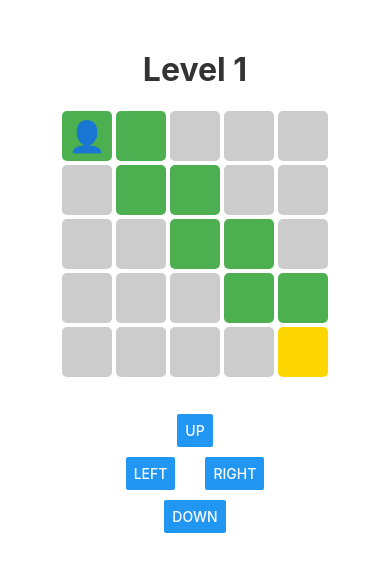
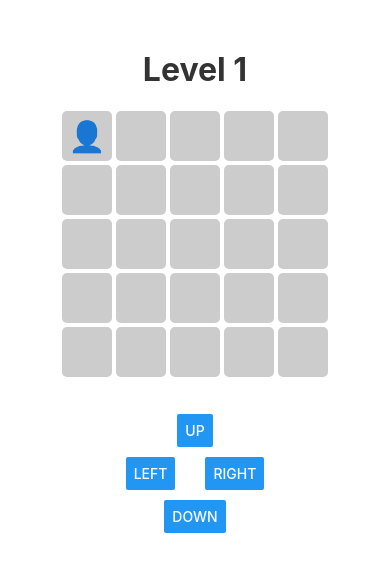
Before and after one commit to SunHorizon/mindmaze-game, a React Native app: screen / in a window 390 px wide. Shown: the top 572 px of the page. Built offline with nearby package versions, Linux system fonts and the light colour scheme.

Commit message:
added level start animation

```diff
--- a/src/screens/GameScreen.js
+++ b/src/screens/GameScreen.js
@@ -1,10 +1,23 @@
-import React, { useState } from "react";
+import React, { useState, useEffect } from "react";
 import level1 from '../data/level1.json'
 import { View, Text, StyleSheet, Button } from "react-native";
 
 
 const GameScreen = () => {
     const [playerPos, setPlayerPos] = useState({row: 0, col: 0});
+    const [isMemorizationPhase, setIsMemorizationPhase] = useState(true);
+    const [countdown, setCountdown] = useState(3);
+
+    useEffect(() => {
+      if(countdown > 0){
+        const timer = setTimeout(() => {
+        setCountdown(countdown - 1);
+        }, 1000);
+        return () => clearTimeout(timer);
+      }else{
+        setIsMemorizationPhase(false);
+      }
+    },[countdown])
 
     const canMoveTo = (row, col) => {
         const isBonds = row >= 0 && row < level1.height && col >= 0 && col < level1.width;
@@ -35,9 +48,9 @@ const GameScreen = () => {
                                     key={colIndex}
                                     style={[
                                         styles.tile,
-                                        tile === 1 && styles.titleWalable,
-                                        tile === 2 && styles.tileGoal,
-                                        tile === 0 && styles.tileEmpty,
+                                        (isMemorizationPhase
+                                          ? (tile === 1 && styles.tileWalkables) || (tile === 2 && styles.tileGoal) || (tile === 0 && styles.tileEmpty)
+                                        : styles.tileEmpty),
                                     ]}
                                 >
                                     {isPlayer && (
@@ -53,6 +66,9 @@ const GameScreen = () => {
             </View>
 
             {/* Controls */}
+            {isMemorizationPhase ?
+              (<Text style={styles.countdownText}> Memorize the path... {countdown} </Text>)
+                :
               <View style={styles.controls}>
                   <View style={styles.dpadRow}>
                       <Button title="Up" onPress={() => movePlayer(-1, 0)} />
@@ -65,7 +81,7 @@ const GameScreen = () => {
                   <View style={styles.dpadRow}>
                       <Button title="Down" onPress={() => movePlayer(1, 0)} />
                   </View>
-            </View>
+              </View>}
 
         </View>
     );
@@ -101,7 +117,7 @@ const styles = StyleSheet.create({
     justifyContent: 'center',
     alignItems: 'center',
   },
-  titleWalable: {
+  tileWalkables: {
     backgroundColor: '#4CAF50',
   },
   tileGoal: {
@@ -132,6 +148,12 @@ const styles = StyleSheet.create({
     fontSize: 30,
     textAlign: 'center',
     textAlignVertical: 'center',
+  },
+  countdownText: {
+    fontSize: 18,
+    fontWeight: 'bold',
+    color: 'red',
+    marginBottom: 10,
   }
 });
 
```
Lines whose indentation alone changed are shown as unchanged.
